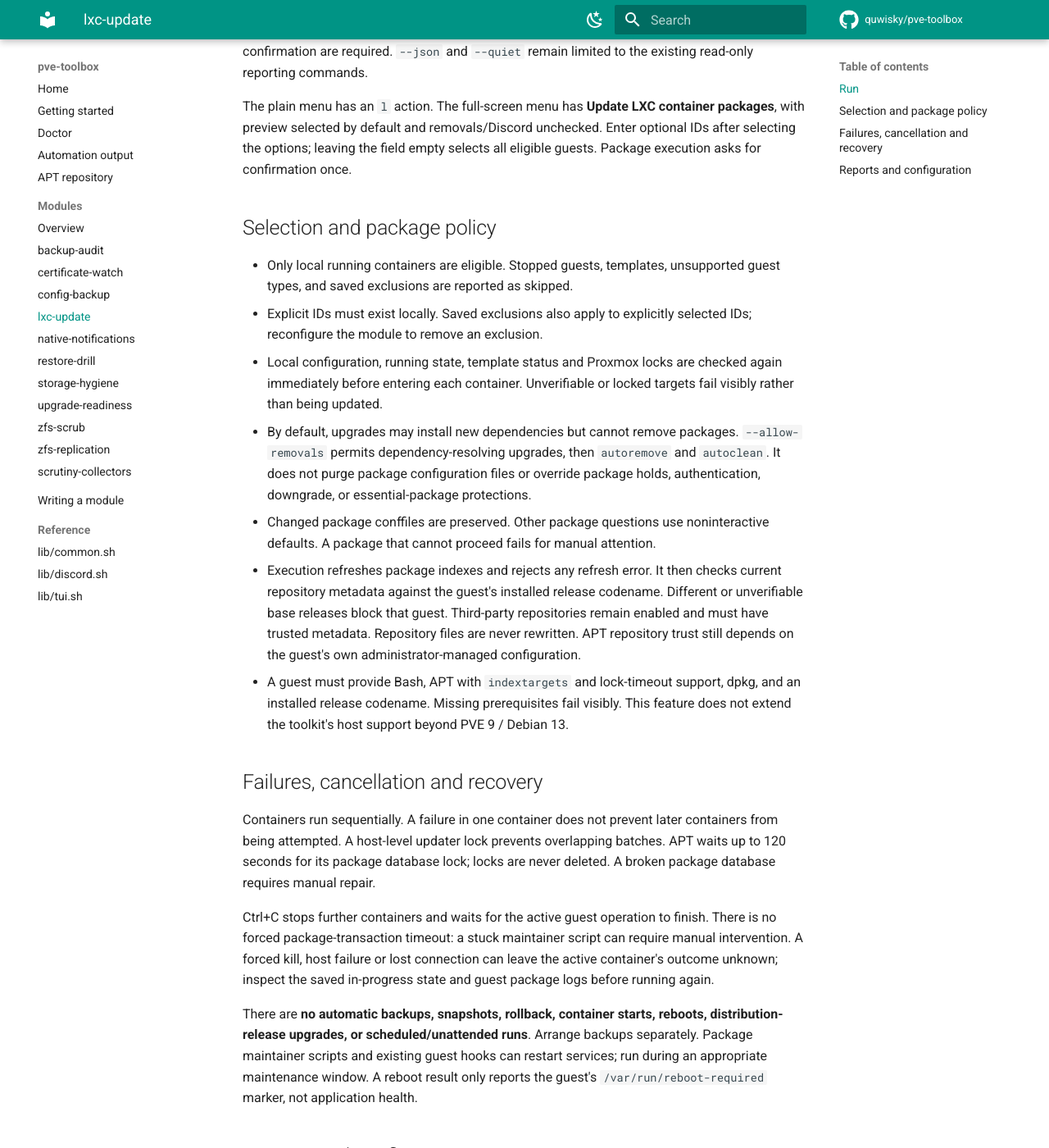
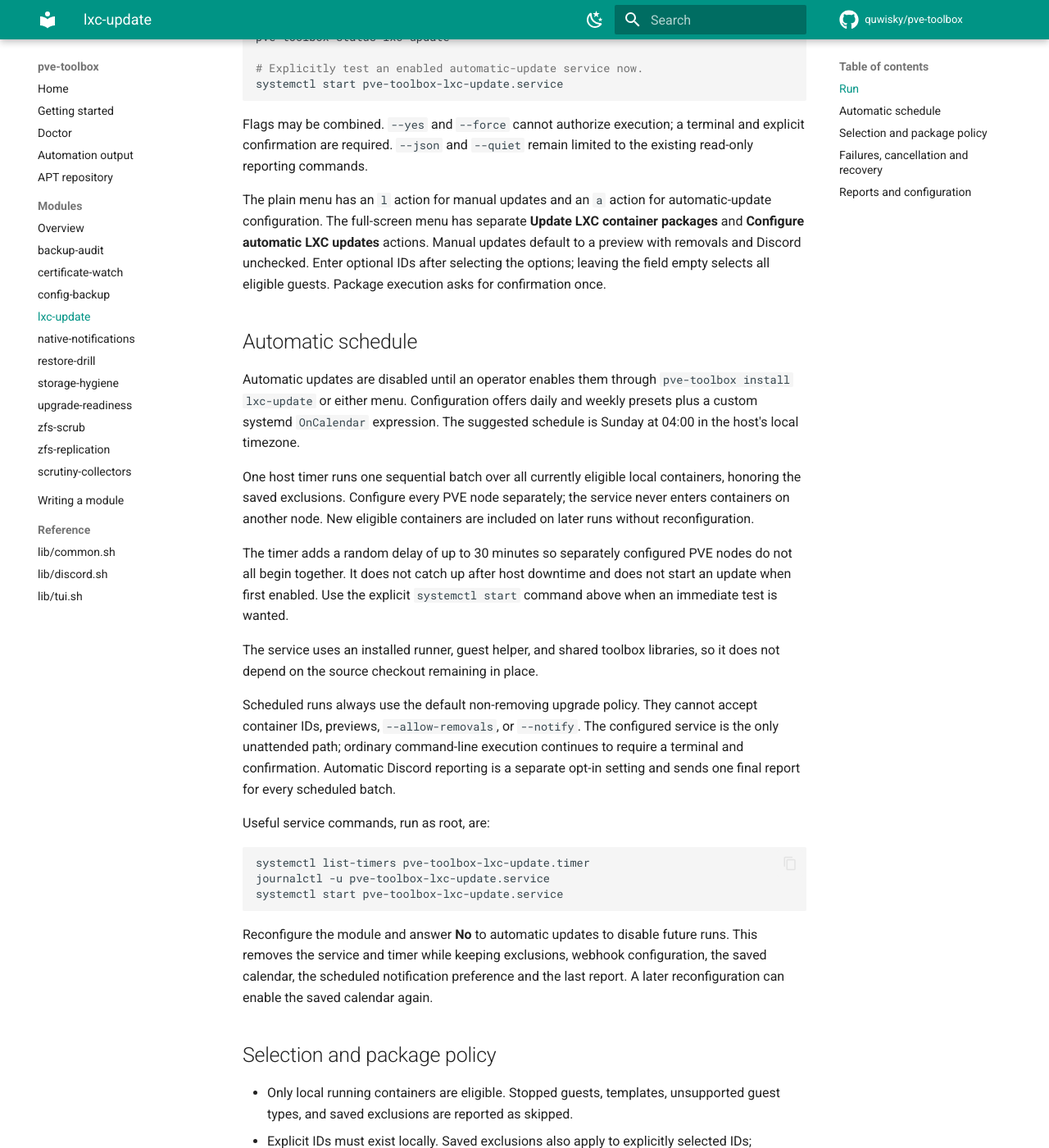
Before and after one commit to quwisky/pve-toolbox, an MkDocs documentation site: the page built from docs/modules/lxc-update.md, in a window 1280 px wide and 1400 px high, scrolled down 725 px. Shown: the whole window at 82% size. Built offline with MkDocs 1.6.1 and Material for MkDocs 9.7.7, drawn with Linux system fonts in a browser that asks for light colours; comment, search, counter and statistics services are not loaded; some of the changed text lies outside the part shown.

Commit message:
feat(lxc-update): schedule automatic container updates (#49)
Add an opt-in host timer that runs the existing safe, non-removing
update policy across eligible local containers. Preserve manual
confirmation, expose schedule health in status and the TUI, and retain
scheduled results with optional Discord reporting.

````diff
--- a/docs/modules/lxc-update.md
+++ b/docs/modules/lxc-update.md
@@ -1,15 +1,16 @@
 # LXC package updates
 
 `pve-toolbox lxc-update` updates packages inside running Debian and Ubuntu LXC
-containers on the **local PVE 9 host**. It is a manual maintenance command;
-ordinary `pve-toolbox update` only updates toolkit modules.
+containers on the **local PVE 9 host**. Updates can be confirmed manually or
+explicitly scheduled. Ordinary `pve-toolbox update` only updates toolkit
+modules and never starts guest maintenance.
 
 ## Run
 
 Run these commands **as root on the PVE host**:
 
 ```bash
-# Optional: configure saved exclusions and a Discord webhook.
+# Configure exclusions, a Discord webhook and optional automatic updates.
 pve-toolbox install lxc-update
 
 # Read-only guest preview using cached indexes, which may be stale.
@@ -26,16 +27,63 @@ pve-toolbox lxc-update --allow-removals
 
 # Request one final Discord report (requires a configured webhook).
 pve-toolbox lxc-update --notify
+
+# Inspect schedule health, next and previous runs, and the retained report.
+pve-toolbox status lxc-update
+
+# Explicitly test an enabled automatic-update service now.
+systemctl start pve-toolbox-lxc-update.service
 ```
 
 Flags may be combined. `--yes` and `--force` cannot authorize execution;
 a terminal and explicit confirmation are required. `--json` and `--quiet`
 remain limited to the existing read-only reporting commands.
 
-The plain menu has an `l` action. The full-screen menu has **Update LXC container
-packages**, with preview selected by default and removals/Discord unchecked.
-Enter optional IDs after selecting the options; leaving the field empty selects
-all eligible guests. Package execution asks for confirmation once.
+The plain menu has an `l` action for manual updates and an `a` action for
+automatic-update configuration. The full-screen menu has separate **Update LXC
+container packages** and **Configure automatic LXC updates** actions. Manual
+updates default to a preview with removals and Discord unchecked. Enter optional
+IDs after selecting the options; leaving the field empty selects all eligible
+guests. Package execution asks for confirmation once.
+
+## Automatic schedule
+
+Automatic updates are disabled until an operator enables them through
+`pve-toolbox install lxc-update` or either menu. Configuration offers daily and
+weekly presets plus a custom systemd `OnCalendar` expression. The suggested
+schedule is Sunday at 04:00 in the host's local timezone.
+
+One host timer runs one sequential batch over all currently eligible local
+containers, honoring the saved exclusions. Configure every PVE node separately;
+the service never enters containers on another node. New eligible containers are
+included on later runs without reconfiguration.
+
+The timer adds a random delay of up to 30 minutes so separately configured PVE
+nodes do not all begin together. It does not catch up after host downtime and
+does not start an update when first enabled. Use the explicit `systemctl start`
+command above when an immediate test is wanted.
+
+The service uses an installed runner, guest helper, and shared toolbox
+libraries, so it does not depend on the source checkout remaining in place.
+
+Scheduled runs always use the default non-removing upgrade policy. They cannot
+accept container IDs, previews, `--allow-removals`, or `--notify`. The configured
+service is the only unattended path; ordinary command-line execution continues
+to require a terminal and confirmation. Automatic Discord reporting is a
+separate opt-in setting and sends one final report for every scheduled batch.
+
+Useful service commands, run as root, are:
+
+```bash
+systemctl list-timers pve-toolbox-lxc-update.timer
+journalctl -u pve-toolbox-lxc-update.service
+systemctl start pve-toolbox-lxc-update.service
+```
+
+Reconfigure the module and answer **No** to automatic updates to disable future
+runs. This removes the service and timer while keeping exclusions, webhook
+configuration, the saved calendar, the scheduled notification preference and
+the last report. A later reconfiguration can enable the saved calendar again.
 
 ## Selection and package policy
 
@@ -76,16 +124,31 @@ connection can leave the active container's outcome unknown; inspect the
 saved in-progress state and guest package logs before running again.
 
 There are **no automatic backups, snapshots, rollback, container starts,
-reboots, distribution-release upgrades, or scheduled/unattended runs**. Arrange
-backups separately. Package maintainer scripts and existing guest hooks can
-restart services; run during an appropriate maintenance window. A reboot result
-only reports the guest's `/var/run/reboot-required` marker, not application health.
+reboots, or distribution-release upgrades**. Arrange backups separately. Package
+maintainer scripts and existing guest hooks can restart services; choose an
+appropriate maintenance window. A reboot result only reports the guest's
+`/var/run/reboot-required` marker, not application health.
+
+A scheduled batch that finds only documented skips succeeds. If an attempted
+container update fails, later containers are still attempted and the service
+returns failure after the batch. Failed containers are not retried or queued;
+the next attempt is the next configured window or an explicit manual start.
+Another manual or scheduled batch holding the updater lock causes the new run to
+exit without entering a guest. An overlapping scheduled invocation is a
+successful skip, records its timestamp separately from the active batch report,
+and remains visible in status and the system journal.
+
+The service runs with reduced CPU and idle I/O priority. systemd does not impose
+a start or stop timeout and signals only the supervising process, allowing the
+existing cancellation path to wait for an active APT/dpkg transaction. A stuck
+maintainer script can therefore require manual intervention.
 
 ## Reports and configuration
 
 The command shows progress and a final per-container summary. The last execution
 or preview report is stored in `/var/lib/pve-toolbox/lxc-update.state`, with one JSON
-record per `ct_ID` key plus completion, policy and notification state.
+record per `ct_ID` key plus invocation type, planned schedule, start and
+completion times, policy and notification state.
 Use `pve-toolbox status lxc-update` to inspect it. Reports use the shared credential filter, retain a bounded output tail
 per container, and replace the previous run. Preview writes local report state
 but never sends a notification.
@@ -98,19 +161,41 @@ Operator input is stored through the config helpers in
 | --- | --- |
 | `LX_EXCLUDE` | Space-separated container IDs to skip |
 | `DISCORD_WEBHOOK` | Optional Discord webhook URL for this module |
+| `LX_SCHEDULE_ENABLED` | `1` when automatic updates are explicitly enabled |
+| `LX_SCHEDULE` | Validated systemd `OnCalendar` expression |
+| `LX_SCHEDULE_NOTIFY` | `1` to report every scheduled batch to Discord |
 
 Run `pve-toolbox install lxc-update` to reconfigure. Use `none` to clear a field.
-Configuration is optional unless exclusions or notifications are wanted.
-Uninstall removes configuration and retains the last report.
+Configuration is optional unless exclusions, notifications, or scheduling are
+wanted. Existing hosts remain unscheduled until enabled. Module updates preserve
+the exact saved calendar, enabled state, and scheduled-notification choice. If
+the scheduled runner needs replacement while a batch is active, the module
+update fails and asks the operator to retry after the batch finishes.
 
-`--notify` sends one bounded summary after a confirmed run, including failures or
-cancellation. It contains the host, removal policy and per-container outcomes,
+Uninstall disables and removes the timer, service, scheduled runner and
+configuration, and retains the last report.
+
+`--notify` sends one bounded summary after a confirmed manual run, including
+failures or cancellation. An enabled automatic report uses the same bounded
+format after every scheduled batch. It contains the invocation type, host,
+removal policy and per-container outcomes,
 including held packages and reported reboot requirements when available. Long
 summaries are marked as truncated; full retained detail stays local. Raw package
 output is never sent. A missing or malformed webhook blocks execution before
 any package changes. Delivery failure is displayed and recorded without changing
 the package-update exit status. No notification is sent for previews or declined
-confirmation.
+confirmation. If automatic reporting is enabled but its webhook is missing or
+malformed, the scheduled service fails before entering any container.
+
+`pve-toolbox status lxc-update` reports a configured timer as degraded when its
+calendar is invalid, its runner or units are missing or unsafe, its timer is
+disabled, inactive or failed, its webhook cannot support requested reports, or
+its previous service execution failed. Timer history remains visible when a
+degraded systemd timer can still provide it. Full execution history remains in
+the system journal; the main structured state file contains only the most recent
+preview, manual run, or scheduled run. The latest overlap skip is stored in
+`/var/lib/pve-toolbox/lxc-update-overlap.state` so it cannot race the active
+batch's report writes.
 
 Exit status is `0` for successful execution (including documented skips), `1`
 for an operational or attempted-update failure, `64` for invalid arguments, and
````
Also changed, not shown: README.md (+5 -3 lines), docs/modules/index.md (+1 -1 lines), 11 other files.
